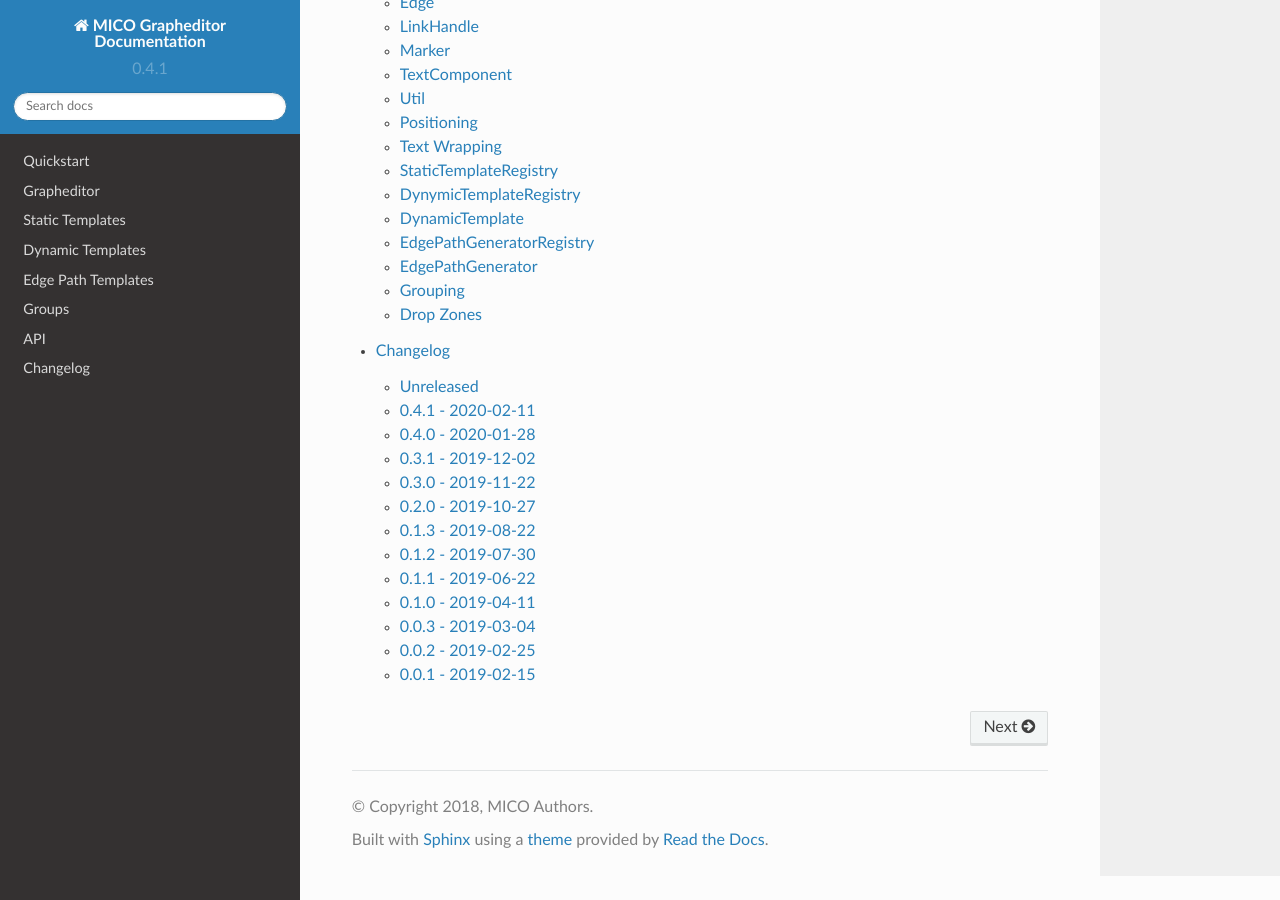
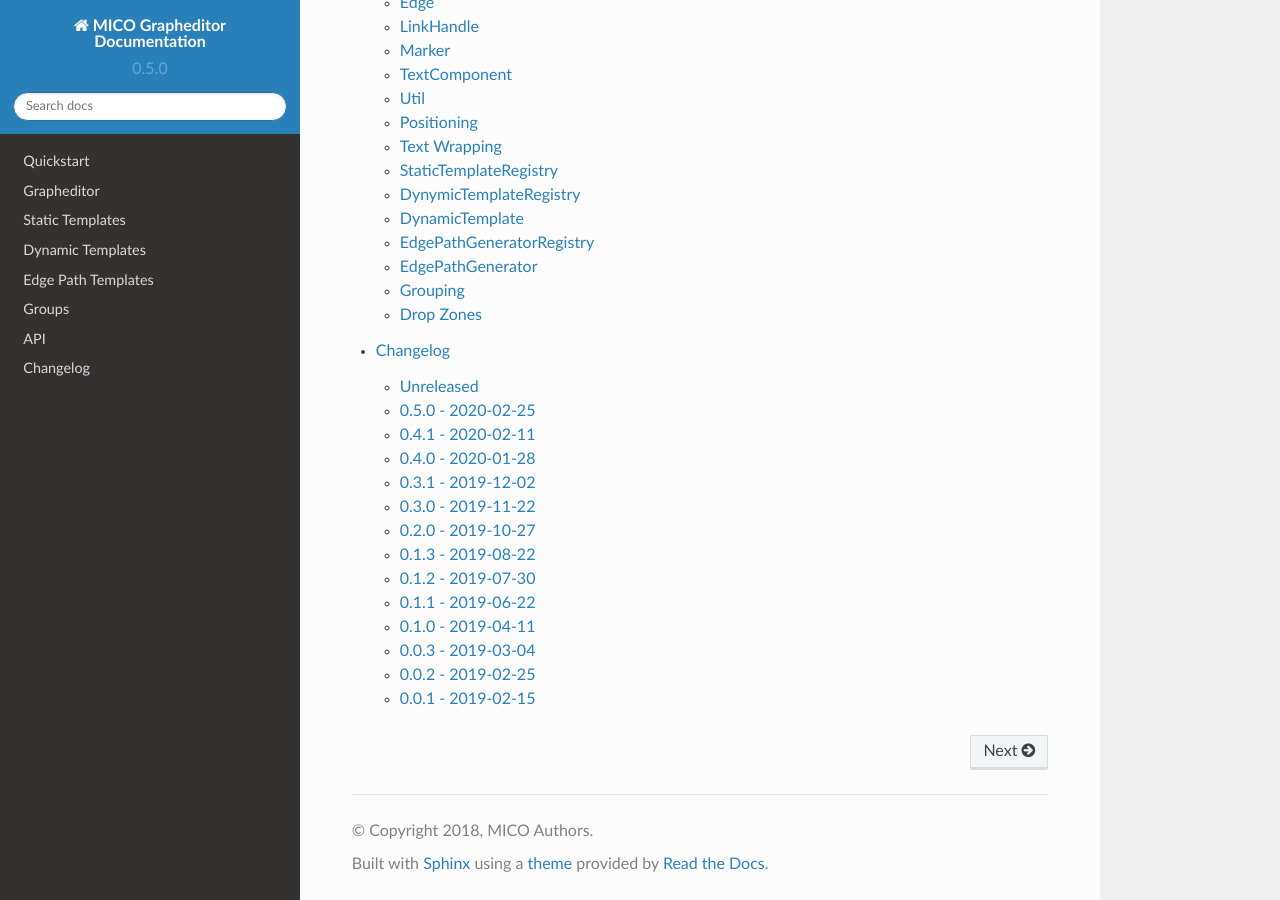
Before and after one commit to UST-MICO/grapheditor, a Sphinx documentation site: the page built from docs/index.rst, in a window 1280 px wide and 900 px high, scrolled down 2282 px. Built offline with Sphinx 7.4.7 and the Read the Docs theme 2.0.0, drawn with Linux system fonts in a browser that asks for light colours; formulas are drawn with MathJax 3.

Commit message:
Bump version number

```diff
--- a/docs/conf.py
+++ b/docs/conf.py
@@ -152,9 +152,9 @@ copyright = '2018, MICO Authors'
 author = 'MICO Authors'
 
 # The short X.Y version
-version = '0.4.1'
+version = '0.5.0'
 # The full version, including alpha/beta/rc tags
-release = '0.4.1'
+release = '0.5.0'
 
 
 # -- General configuration ---------------------------------------------------
--- a/package.json
+++ b/package.json
@@ -1,6 +1,6 @@
 {
   "name": "@ustutt/grapheditor-webcomponent",
-  "version": "0.4.1",
+  "version": "0.5.0",
   "description": "Webcomponent for displaying and editing graphs.",
   "author": "Fabian Bühler",
   "main": "./lib/index.js",
```
Also changed, not shown: CHANGELOG.md (+8 -1 lines), 1 other file.
